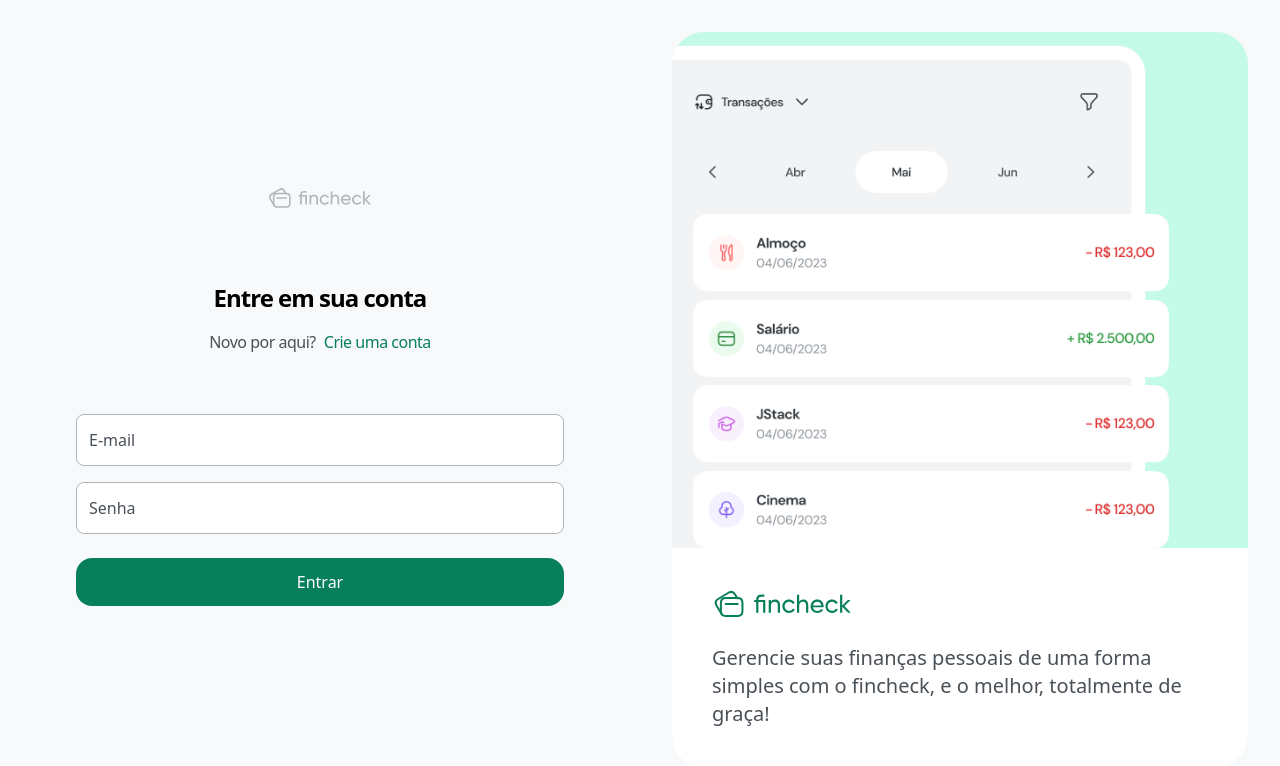
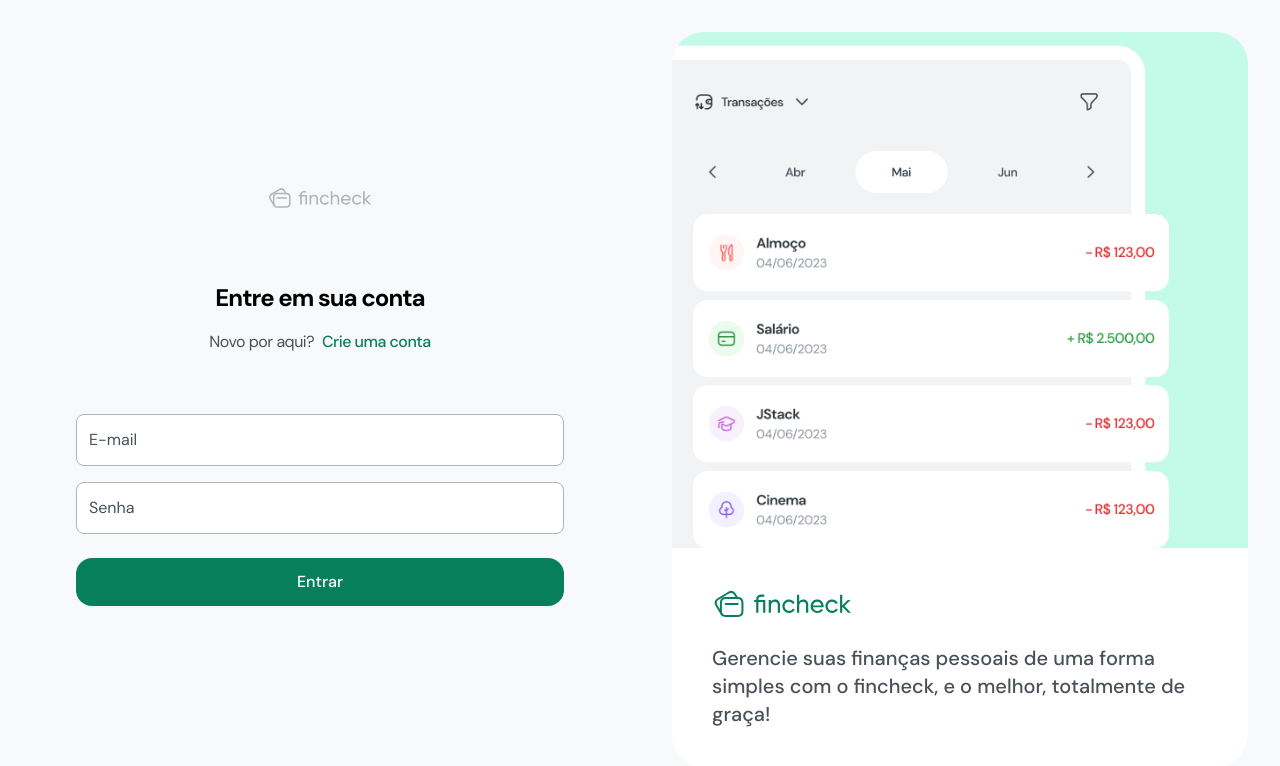
Before and after one commit to jotahdavid/fincheck, a React (Vite) app: page /login in a window 1280 px wide. Shown: the top 766 px of the page. Built offline with nearby package versions, Linux system fonts and the light colour scheme; no server answers.

Commit message:
feat: add "DM Sans" font family

```diff
--- a/index.html
+++ b/index.html
@@ -4,6 +4,9 @@
     <meta charset="UTF-8" />
     <link rel="icon" type="image/svg+xml" href="/vite.svg" />
     <meta name="viewport" content="width=device-width, initial-scale=1.0" />
+    <link rel="preconnect" href="https://fonts.googleapis.com" />
+    <link rel="preconnect" href="https://fonts.gstatic.com" crossorigin />
+    <link href="https://fonts.googleapis.com/css2?family=DM+Sans:opsz,wght@9..40,400;9..40,500;9..40,600;9..40,700&display=swap" rel="stylesheet" />
     <title>Fincheck</title>
   </head>
   <body class="h-full">
--- a/tailwind.config.js
+++ b/tailwind.config.js
@@ -188,6 +188,9 @@ export default {
         'overlay-show': 'overlayShow 150ms cubic-bezier(0.16, 1, 0.3, 1)',
         'content-show': 'contentShow 150ms cubic-bezier(0.16, 1, 0.3, 1)',
       },
+      fontFamily: {
+        sans: ["DM Sans", "ui-sans-serif", "system-ui", "-apple-system", "BlinkMacSystemFont", "Segoe UI", "Roboto", "Helvetica Neue", "Arial", "Noto Sans", "sans-serif", "Apple Color Emoji", "Segoe UI Emoji", "Segoe UI Symbol", "Noto Color Emoji"],
+      }
     },
   },
   plugins: [],
```
